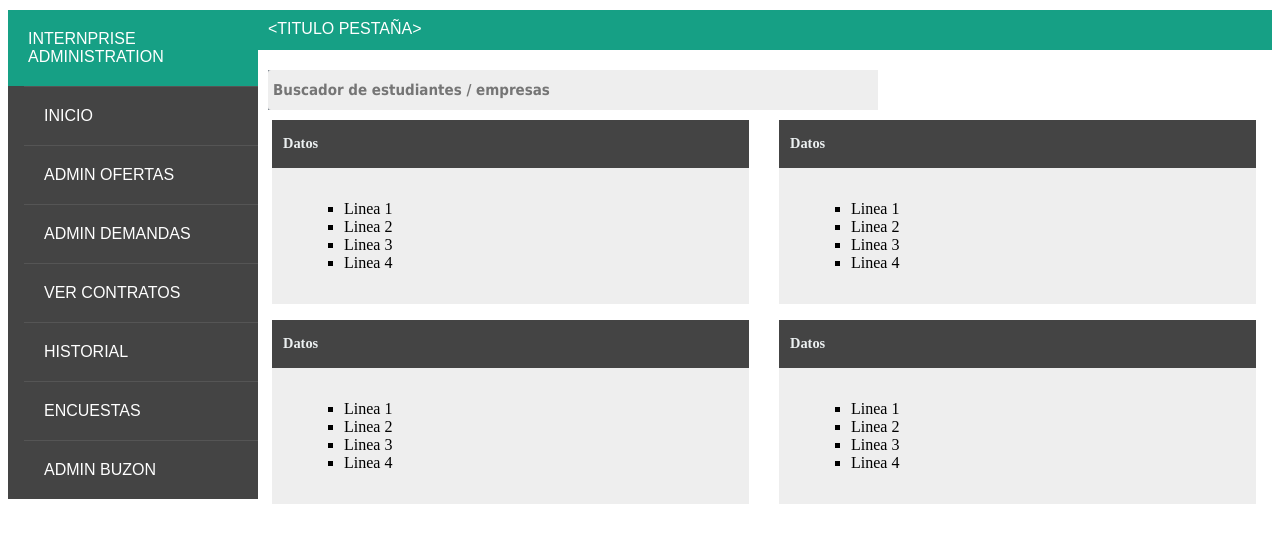
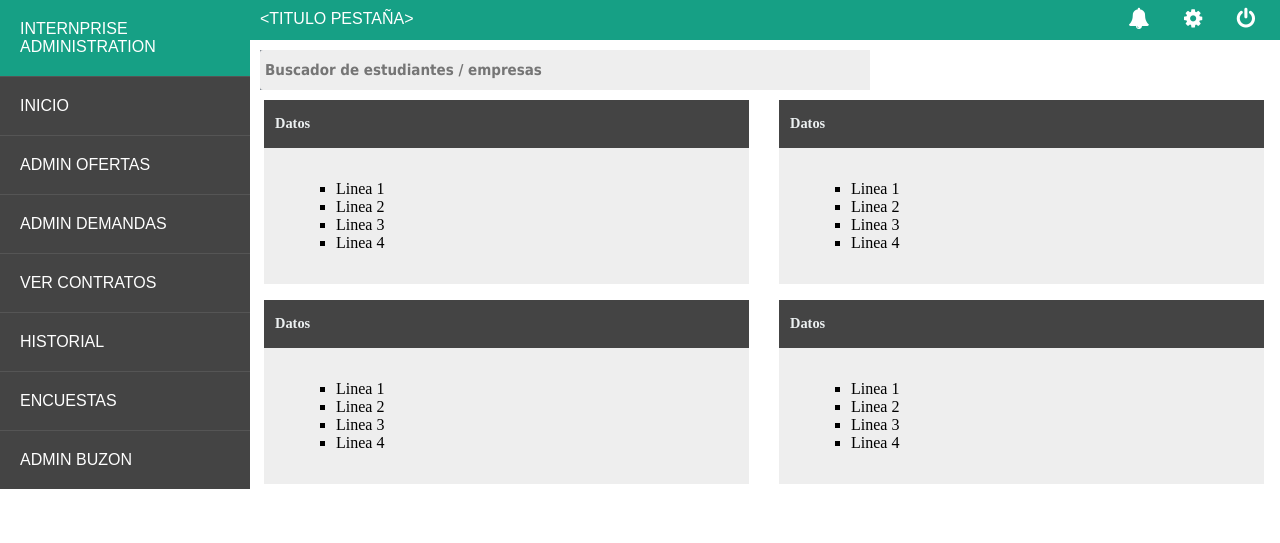
Before and after one commit to franloza/internprise, a PHP site: page /admin-dashboard.php in a window 1280 px wide. Shown: the top 543 px of the page. Run offline with PHP 8.4, Linux system fonts and the light colour scheme.

Commit message:
Visual improves

```diff
--- a/pr2/admin-dashboard.php
+++ b/pr2/admin-dashboard.php
@@ -2,7 +2,7 @@
 <html>
 <?php include ('admin-head.html'); ?>
   <body>
-	<div id="container-dashboard" class="admin-container">
+	<div id="container-dashboard" class="admin-container" style="padding: 0px;">
         <?php include ('admin-menu.html'); ?>
         <?php include ('admin-titlebar.html'); ?>
         <div id="dashboard-content" class="admin-content">
--- a/pr2/admin-head.html
+++ b/pr2/admin-head.html
@@ -6,4 +6,5 @@
     <link rel="stylesheet" href="css/header.css" type="text/css">
     <link rel="stylesheet" href="css/content.css" type="text/css">
     <link rel="stylesheet" href="css/titlebar.css" type="text/css">
+    <link rel="stylesheet" href="font-awesome-4.5.0/css/font-awesome.min.css">
   </head>
--- a/pr2/admin-titlebar.html
+++ b/pr2/admin-titlebar.html
@@ -3,5 +3,8 @@
 		<label>&lt;TITULO PESTAÑA&gt;</label>
 	</div>
 	<div class="icons-titlebar">
+		<i class="fa fa-bell fa-lg" href="notifications.php"></i>
+		<i class="fa fa-cog fa-lg"></i>
+		<i class="fa fa-power-off fa-lg"></i>
 	</div>
 </div>
--- a/pr2/css/menu.css
+++ b/pr2/css/menu.css
@@ -1,6 +1,9 @@
+body{
+  margin: 0px 0px 0px 0px;
+}
 #admin-sidebar {
  	float: left;
-  	font-family: "helvitica", arial;
+  font-family: "helvitica", arial;
 	min-height: 100%;
 	width: 250px;
 }
@@ -22,11 +25,12 @@
 .menu-content ul li{
   border-top: thin solid #555;
   list-style-type: none;
+  margin-left: 0px;
 }
 
 .menu-content ul li :hover{
   background: #555;
-  color: #f60;
+  color: #16a085;
   -moz-transition-duration: 0.5s;
   -o-transition-duration: 0.5s;
   -webkit-transition-duration: 0.5s;
--- a/pr2/css/titlebar.css
+++ b/pr2/css/titlebar.css
@@ -1,7 +1,8 @@
 #admin-titlebar {
     background: #16a085;
-    color: #fff;
+  	color: #fff;
     font-family: "helvitica", arial;
+    margin: 0 0 0 0;
 }
 
 .titlebar {
@@ -11,8 +12,19 @@
 
 .label-titlebar {
     padding-top:10px;
+    float:left;
 }
 
 .label-titlebar label {
     margin-left:10px;
 }
+
+.icons-titlebar {
+	float: right;
+	margin: 10px 10px 0px 10px;
+}
+
+.icons-titlebar i {
+	margin-left: 15px;
+	margin-right: 15px;
+}
```
